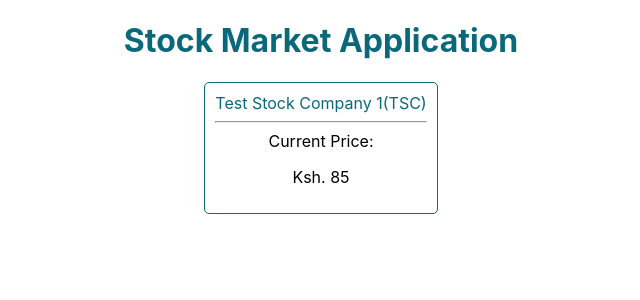
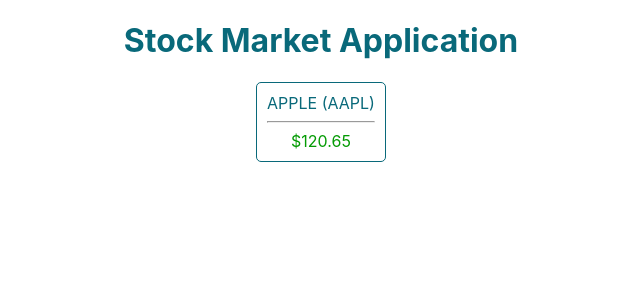
Before and after one commit to ogaroh/stock-market, an Angular app: page / in a window 1280 px wide. Shown: the top 300 px of the page, without its empty margins (319-959 px from the left). Built offline with nearby package versions, Linux system fonts and the light colour scheme.

Commit message:
current price color green or red

```diff
--- a/src/app/stock/stock-item/stock-item.component.css
+++ b/src/app/stock/stock-item/stock-item.component.css
@@ -11,3 +11,11 @@
     display: inline-block;
     color: #09697a;
 }
+
+.positive {
+    color: #049b04;
+}
+
+.negative {
+    color: #d80707d8;
+}
--- a/src/app/stock/stock-item/stock-item.component.html
+++ b/src/app/stock/stock-item/stock-item.component.html
@@ -1,9 +1,10 @@
 <div class="stock-container">
     <div class="name">
-        {{name + '(' + code + ')'}}
+        {{name + ' (' + code + ')'}}
     </div>
     <hr>
-    <div class="price">
-        Current Price:  <p>Ksh. {{price}}</p>
+    <div class="price"
+    [class]="positiveChange ? 'positive' : 'negative'">
+        ${{price}}
     </div>
 </div>
--- a/src/app/stock/stock-item/stock-item.component.ts
+++ b/src/app/stock/stock-item/stock-item.component.ts
@@ -11,14 +11,16 @@
   public code: string;
   public price: number;
   public previousPrice: number;
+  public positiveChange: boolean;
 
   constructor() { }
 
   ngOnInit() {
-    this.name = "Test Stock Company 1";
-    this.code = 'TSC';
-    this.price = 85;
-    this.previousPrice = 80;
+    this.name = "APPLE";
+    this.code = 'AAPL';
+    this.price = 120.65;
+    this.previousPrice = 101.55;
+    this.positiveChange = this.price >= this.previousPrice;
   }
 
 }
--- a/src/index.html
+++ b/src/index.html
@@ -1,14 +1,22 @@
 <!doctype html>
 <html lang="en">
+
 <head>
   <meta charset="utf-8">
   <title>Stock Market</title>
   <base href="/">
 
   <meta name="viewport" content="width=device-width, initial-scale=1">
+  <link rel="apple-touch-icon" sizes="180x180" href="/src/assets/img/apple-touch-icon.png">
+  <link rel="icon" type="image/png" sizes="32x32" href="/src/assets/img/favicon-32x32.png">
+  <link rel="icon" type="image/png" sizes="16x16" href="/src/assets/img/favicon-16x16.png">
   <link rel="icon" type="image/x-icon" href="favicon.ico">
+  <link rel="manifest" href="/src/site.webmanifest">
+
 </head>
+
 <body>
   <app-root></app-root>
 </body>
+
 </html>
```
Also changed, not shown: src/site.webmanifest (added), 1 other file (tests, documents, lock files or other folders).
